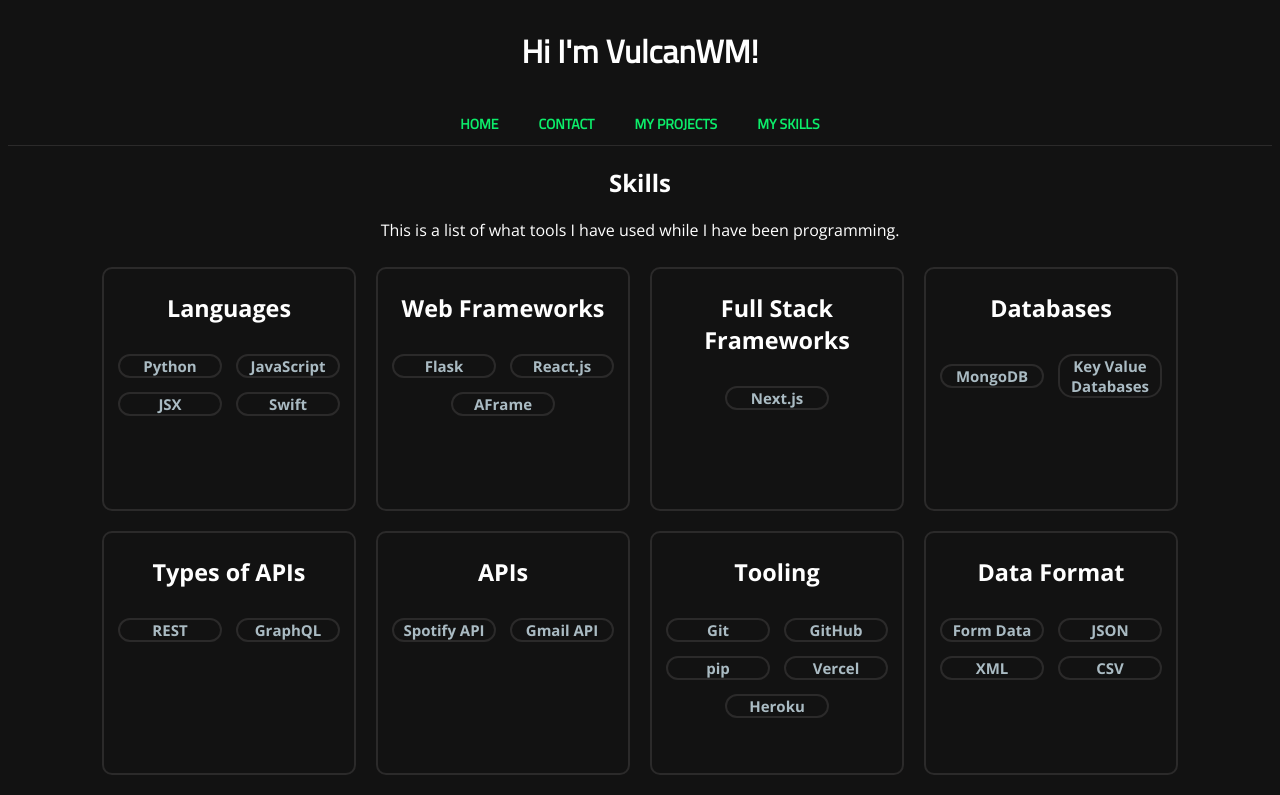
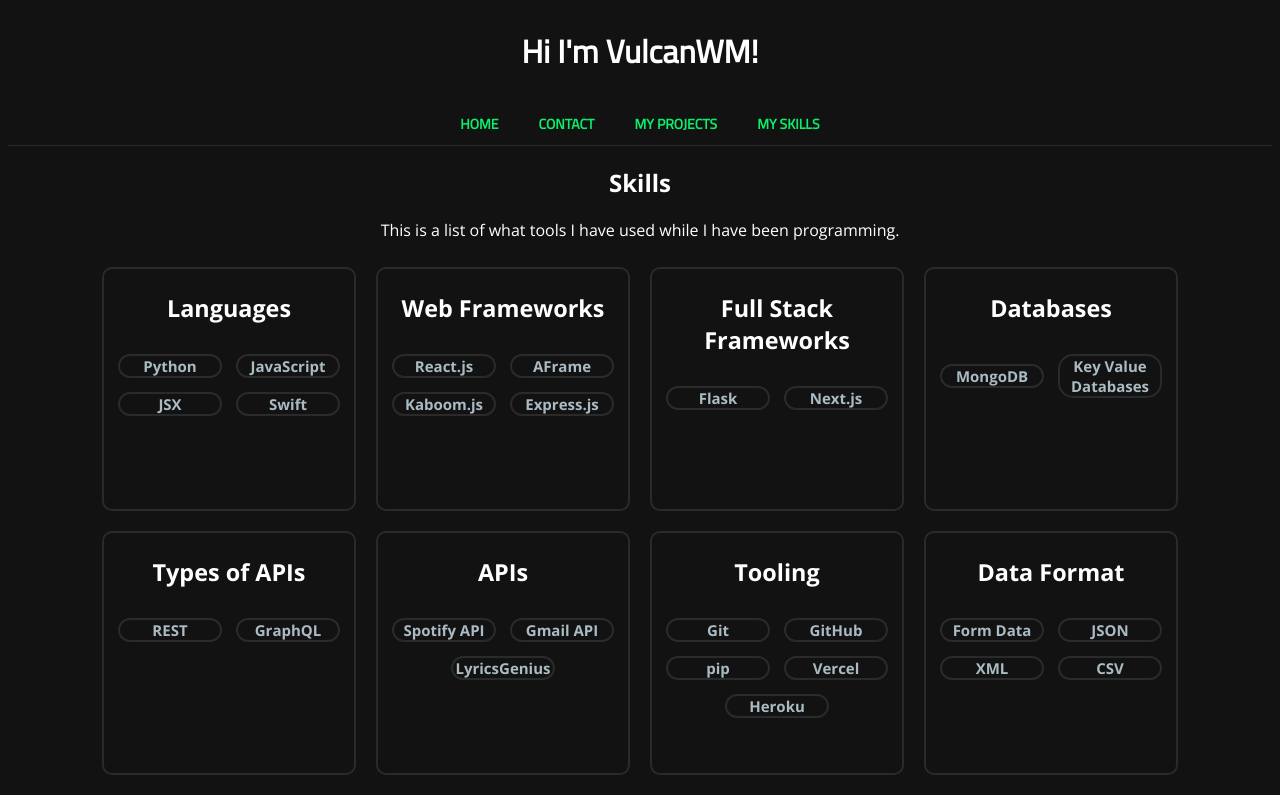
Before and after one commit to VulcanWM/vulcanwm, a Next.js app: page /skills in a window 1280 px wide. Shown: the top 795 px of the page. Built offline with nearby package versions, Linux system fonts and the light colour scheme.

Commit message:
added more skills

```diff
--- a/pages/skills.jsx
+++ b/pages/skills.jsx
@@ -4,7 +4,7 @@
 
 // add tooling
 // max 8 with this styling
-const skills = {"Languages": ['Python', 'JavaScript', 'JSX', 'Swift'], "Web Frameworks": ['Flask', 'React.js', 'AFrame'], "Full Stack Frameworks": ["Next.js"], "Databases": ["MongoDB", "Key Value Databases"], "Types of APIs": ['REST', "GraphQL"], "APIs": ['Spotify API', 'Gmail API'], "Tooling": ["Git", "GitHub", "pip", "Vercel", "Heroku"], "Data Format": ['Form Data', 'JSON', "XML", "CSV"], "Markup": ["HTML", "Markdown"], "Styling": ['CSS', "Styled-JSX"], "Analytics": ['Google Analytics', "Vercel Audiences"]}
+const skills = {"Languages": ['Python', 'JavaScript', 'JSX', 'Swift'], "Web Frameworks": ['React.js', 'AFrame', 'Kaboom.js', 'Express.js'], "Full Stack Frameworks": ['Flask', "Next.js"], "Databases": ["MongoDB", "Key Value Databases"], "Types of APIs": ['REST', "GraphQL"], "APIs": ['Spotify API', 'Gmail API', 'LyricsGenius'], "Tooling": ["Git", "GitHub", "pip", "Vercel", "Heroku"], "Data Format": ['Form Data', 'JSON', "XML", "CSV"], "Markup": ["HTML", "Markdown"], "Styling": ['CSS', "Styled-JSX"], "Analytics": ['Google Analytics', "Vercel Audiences"]}
 
 export default function SkillsPage() {
   return (
```
